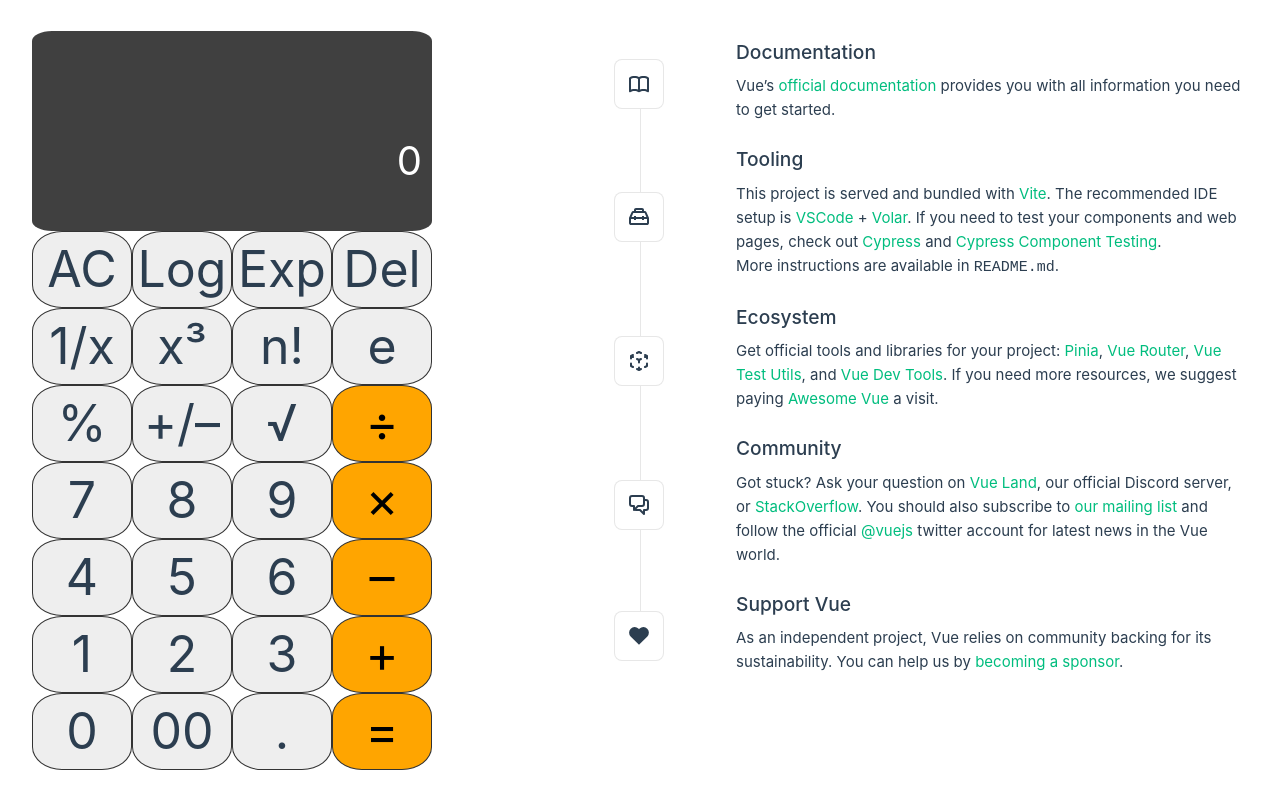
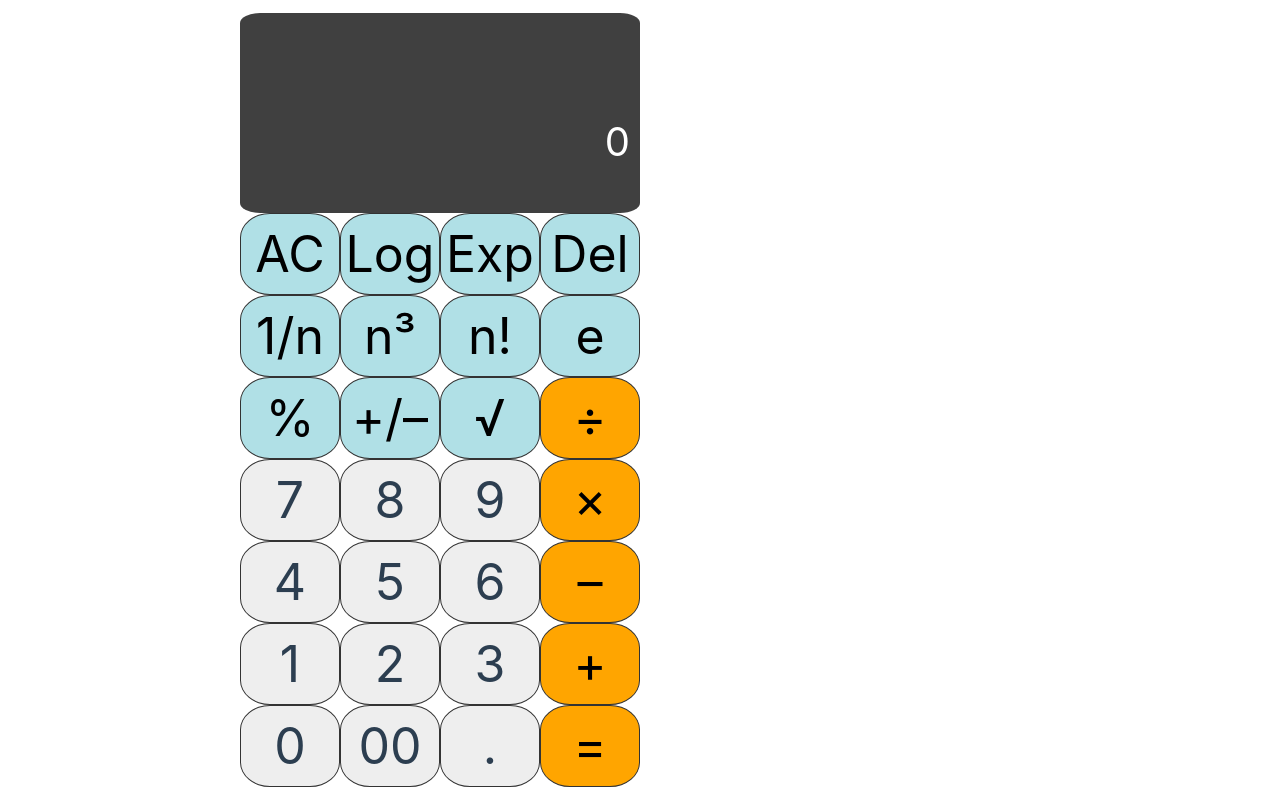
Before and after one commit to mkim245/vue-calculator, a Vue app: page / in a window 1280 px wide. Built offline with nearby package versions, Linux system fonts and the light colour scheme.

Commit message:
show new numbers after log exp percent etc

```diff
--- a/src/App.vue
+++ b/src/App.vue
@@ -9,69 +9,14 @@ import Calculator from './components/Calculator.vue'
       <Calculator />
     </div>
   </header>
-  <RouterView />
+  <!-- <RouterView /> -->
 </template>
 
 <style scoped>
-header {
-  line-height: 1.5;
-  max-height: 100vh;
-}
-
-.logo {
-  display: block;
-  margin: 0 auto 2rem;
-}
-
-nav {
-  width: 100%;
-  font-size: 12px;
-  text-align: center;
-  margin-top: 2rem;
-}
-
-nav a.router-link-exact-active {
-  color: var(--color-text);
-}
-
-nav a.router-link-exact-active:hover {
-  background-color: transparent;
-}
-
-nav a {
-  display: inline-block;
-  padding: 0 1rem;
-  border-left: 1px solid var(--color-border);
-}
-
-nav a:first-of-type {
-  border: 0;
-}
-
-@media (min-width: 1024px) {
-  header {
-    display: flex;
-    place-items: center;
-    padding-right: calc(var(--section-gap) / 2);
-  }
-
-  .logo {
-    margin: 0 2rem 0 0;
-  }
-
   header .wrapper {
     display: flex;
     place-items: flex-start;
     flex-wrap: wrap;
   }
 
-  nav {
-    text-align: left;
-    margin-left: -1rem;
-    font-size: 1rem;
-
-    padding: 1rem 0;
-    margin-top: 1rem;
-  }
-}
 </style>
--- a/src/components/Calculator.vue
+++ b/src/components/Calculator.vue
@@ -22,6 +22,7 @@ export default {
     },
     percent() {
       this.current = this.current.charAt(0) !== '' && !(this.current.charAt(0) === '-' && this.current.charAt(1) === '') ? `${(parseFloat(parseFloat(this.current) / 100).toFixed(4))}` : '';
+      this.newcal = true;
     },
     append(number) {
       if (this.operatorClicked) {
@@ -53,18 +54,23 @@ export default {
     },
     logarithm() {
       this.current = this.current.charAt(0) !== '' && !(this.current.charAt(0) === '-' && this.current.charAt(1) === '') ? `${parseFloat(Math.log(this.current).toFixed(4))}` : '';
+      this.newcal = true;
     },
     exponent() {
       this.current = this.current.charAt(0) !== '' && !(this.current.charAt(0) === '-' && this.current.charAt(1) === '') ? `${parseFloat(Math.pow(this.current, 2).toFixed(4))}` : '';
+      this.newcal = true;
     },
     sqrt() {
       this.current = this.current.charAt(0) !== '' && !(this.current.charAt(0) === '-' && this.current.charAt(1) === '') ? `${parseFloat(Math.sqrt(this.current).toFixed(4))}` : '';
+      this.newcal = true;
     },
     reciprocal() {
       this.current = this.current.charAt(0) !== '' && !(this.current.charAt(0) === '-' && this.current.charAt(1) === '') ? (1/`${(parseFloat(this.current))}`).toFixed(4) : '';
+      this.newcal = true;
     },
     cubicX() {
       this.current = this.current.charAt(0) !== '' && !(this.current.charAt(0) === '-' && this.current.charAt(1) === '') ? (`${(parseFloat(this.current))}`*`${(parseFloat(this.current))}`*`${(parseFloat(this.current))}`).toFixed(2) : '';
+      this.newcal = true;
     },
     factorialCal(n) {
       let outcome = 1;
@@ -75,9 +81,11 @@ export default {
     },
     factorial() {
       this.current = this.current.charAt(0) !== '' && !(this.current.charAt(0) === '-' && this.current.charAt(1) === '') ? `${this.factorialCal(parseFloat(this.current)).toFixed(0)}` : '';
+      this.newcal = true;
     },
     naturalE() {
       this.current = this.current.charAt(0) !== '' && !(this.current.charAt(0) === '-' && this.current.charAt(1) === '') ? '2.71828' : '';
+      this.newcal = true;
     },
     divide() {
       this.append(
@@ -140,17 +148,17 @@ export default {
       <div class="previous-operand">{{ previous }}</div>
       <div class="current-operand">{{ current || '0' }}</div>
     </div>
-    <div @click="clear" class="btn">AC</div>
-    <div @click="logarithm" class="btn">Log</div>
-    <div @click="exponent" class="btn">Exp</div>
-    <div @click="del" class="btn">Del</div>
-    <div @click="reciprocal" class="btn">1/x</div>
-    <div @click="cubicX" class="btn">x&#179</div>
-    <div @click="factorial" class="btn">n!</div>
-    <div @click="naturalE" class="btn">e</div>
-    <div @click="percent" class="btn">%</div>
-    <div @click="sign" class="btn">+/–</div>
-    <div @click="sqrt" class="btn">√</div>
+    <div @click="clear" class="btn function">AC</div>
+    <div @click="logarithm" class="btn function">Log</div>
+    <div @click="exponent" class="btn function">Exp</div>
+    <div @click="del" class="btn function">Del</div>
+    <div @click="reciprocal" class="btn function">1/n</div>
+    <div @click="cubicX" class="btn function">n&#179</div>
+    <div @click="factorial" class="btn function">n!</div>
+    <div @click="naturalE" class="btn function">e</div>
+    <div @click="percent" class="btn function">%</div>
+    <div @click="sign" class="btn function">+/–</div>
+    <div @click="sqrt" class="btn function">√</div>
     <div @click="divide" class="btn operator">&divide;</div>
     <div @click="append('7')" class="btn">7</div>
     <div @click="append('8')" class="btn">8</div>
@@ -223,4 +231,9 @@ export default {
   background-color: orange;
   color: black;
 }
+
+.function {
+  background-color: powderblue;
+  color: black;
+}
 </style>
--- a/src/components/TheWelcome.vue
+++ b/src/components/TheWelcome.vue
@@ -1,86 +1,5 @@
 <script setup>
-import WelcomeItem from './WelcomeItem.vue'
-import DocumentationIcon from './icons/IconDocumentation.vue'
-import ToolingIcon from './icons/IconTooling.vue'
-import EcosystemIcon from './icons/IconEcosystem.vue'
-import CommunityIcon from './icons/IconCommunity.vue'
-import SupportIcon from './icons/IconSupport.vue'
 </script>
 
 <template>
-  <WelcomeItem>
-    <template #icon>
-      <DocumentationIcon />
-    </template>
-    <template #heading>Documentation</template>
-
-    Vue’s
-    <a href="https://vuejs.org/" target="_blank" rel="noopener">official documentation</a>
-    provides you with all information you need to get started.
-  </WelcomeItem>
-
-  <WelcomeItem>
-    <template #icon>
-      <ToolingIcon />
-    </template>
-    <template #heading>Tooling</template>
-
-    This project is served and bundled with
-    <a href="https://vitejs.dev/guide/features.html" target="_blank" rel="noopener">Vite</a>. The
-    recommended IDE setup is
-    <a href="https://code.visualstudio.com/" target="_blank" rel="noopener">VSCode</a> +
-    <a href="https://github.com/johnsoncodehk/volar" target="_blank" rel="noopener">Volar</a>. If
-    you need to test your components and web pages, check out
-    <a href="https://www.cypress.io/" target="_blank" rel="noopener">Cypress</a> and
-    <a href="https://on.cypress.io/component" target="_blank">Cypress Component Testing</a>.
-
-    <br />
-
-    More instructions are available in <code>README.md</code>.
-  </WelcomeItem>
-
-  <WelcomeItem>
-    <template #icon>
-      <EcosystemIcon />
-    </template>
-    <template #heading>Ecosystem</template>
-
-    Get official tools and libraries for your project:
-    <a href="https://pinia.vuejs.org/" target="_blank" rel="noopener">Pinia</a>,
-    <a href="https://router.vuejs.org/" target="_blank" rel="noopener">Vue Router</a>,
-    <a href="https://test-utils.vuejs.org/" target="_blank" rel="noopener">Vue Test Utils</a>, and
-    <a href="https://github.com/vuejs/devtools" target="_blank" rel="noopener">Vue Dev Tools</a>. If
-    you need more resources, we suggest paying
-    <a href="https://github.com/vuejs/awesome-vue" target="_blank" rel="noopener">Awesome Vue</a>
-    a visit.
-  </WelcomeItem>
-
-  <WelcomeItem>
-    <template #icon>
-      <CommunityIcon />
-    </template>
-    <template #heading>Community</template>
-
-    Got stuck? Ask your question on
-    <a href="https://chat.vuejs.org" target="_blank" rel="noopener">Vue Land</a>, our official
-    Discord server, or
-    <a href="https://stackoverflow.com/questions/tagged/vue.js" target="_blank" rel="noopener"
-      >StackOverflow</a
-    >. You should also subscribe to
-    <a href="https://news.vuejs.org" target="_blank" rel="noopener">our mailing list</a> and follow
-    the official
-    <a href="https://twitter.com/vuejs" target="_blank" rel="noopener">@vuejs</a>
-    twitter account for latest news in the Vue world.
-  </WelcomeItem>
-
-  <WelcomeItem>
-    <template #icon>
-      <SupportIcon />
-    </template>
-    <template #heading>Support Vue</template>
-
-    As an independent project, Vue relies on community backing for its sustainability. You can help
-    us by
-    <a href="https://vuejs.org/sponsor/" target="_blank" rel="noopener">becoming a sponsor</a>.
-  </WelcomeItem>
 </template>
--- a/src/components/WelcomeItem.vue
+++ b/src/components/WelcomeItem.vue
@@ -1,85 +1,5 @@
 <template>
-  <div class="item">
-    <i>
-      <slot name="icon"></slot>
-    </i>
-    <div class="details">
-      <h3>
-        <slot name="heading"></slot>
-      </h3>
-      <slot></slot>
-    </div>
-  </div>
 </template>
 
-<style scoped>
-.item {
-  margin-top: 2rem;
-  display: flex;
-}
-
-.details {
-  flex: 1;
-  margin-left: 1rem;
-}
-
-i {
-  display: flex;
-  place-items: center;
-  place-content: center;
-  width: 32px;
-  height: 32px;
-  color: var(--color-text);
-}
-
-h3 {
-  font-size: 1.2rem;
-  font-weight: 500;
-  margin-bottom: 0.4rem;
-  color: var(--color-heading);
-}
-
-@media (min-width: 1024px) {
-  .item {
-    margin-top: 0;
-    padding: 0.4rem 0 1rem calc(var(--section-gap) / 2);
-  }
-
-  i {
-    top: calc(50% - 25px);
-    left: -26px;
-    position: absolute;
-    border: 1px solid var(--color-border);
-    background: var(--color-background);
-    border-radius: 8px;
-    width: 50px;
-    height: 50px;
-  }
-
-  .item:before {
-    content: ' ';
-    border-left: 1px solid var(--color-border);
-    position: absolute;
-    left: 0;
-    bottom: calc(50% + 25px);
-    height: calc(50% - 25px);
-  }
-
-  .item:after {
-    content: ' ';
-    border-left: 1px solid var(--color-border);
-    position: absolute;
-    left: 0;
-    top: calc(50% + 25px);
-    height: calc(50% - 25px);
-  }
-
-  .item:first-of-type:before {
-    display: none;
-  }
-
-  .item:last-of-type:after {
-    display: none;
-  }
-}
+<style>
 </style>
--- a/src/views/HomeView.vue
+++ b/src/views/HomeView.vue
@@ -1,9 +1,7 @@
 <script setup>
-import TheWelcome from '../components/TheWelcome.vue'
 </script>
 
 <template>
   <main>
-    <TheWelcome />
   </main>
 </template>
```
